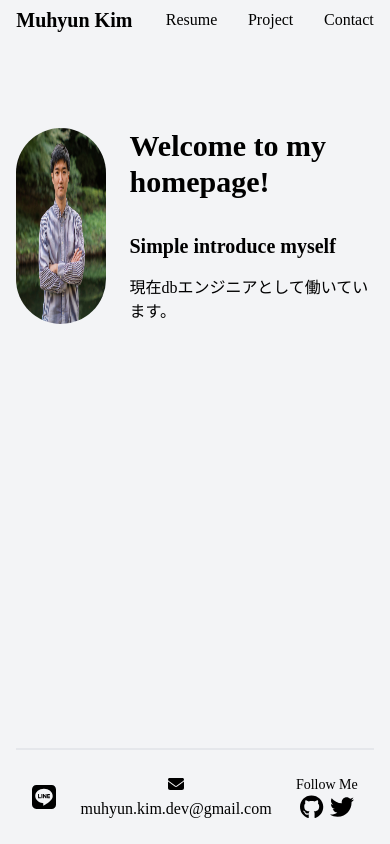
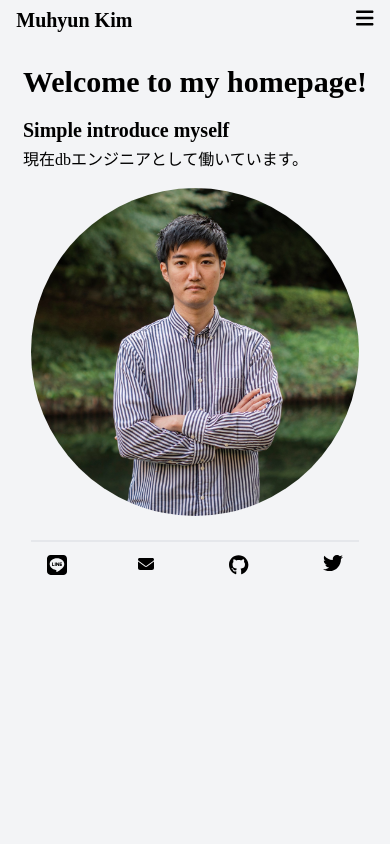
Before and after one commit to Muhyun-Kim/kim_resume, a React (Create React App) app: page / in a window 390 px wide. Built offline with nearby package versions, Linux system fonts and the light colour scheme.

Commit message:
responsive css

```diff
--- a/src/Components/EmailForm.tsx
+++ b/src/Components/EmailForm.tsx
@@ -26,7 +26,7 @@ function EmailForm() {
   return (
     <>
       <form ref={form} onSubmit={sendEmail}>
-        <div className="flex mb-4">
+        <div className="flex mb-4 max-md:flex-col">
           <div className="flex flex-col justify-between">
             <div className="flex flex-col w-11/12">
               <label>メールアドレス</label>
@@ -59,14 +59,14 @@ function EmailForm() {
           <div>
             <label htmlFor="message">本文</label>
             <input
-              className="border border-current h-40 w-full bg-gray-100"
+              className="border border-current h-40 w-full bg-gray-100 max-md:w-11/12"
               name="message"
               required
             ></input>
           </div>
         </div>
-        <div className="flex justify-center">
-          <div className="flex justify-center h-14 w-full bg-orange-400 border border-current rounded-full">
+        <div className="flex justify-center max-md:justify-start">
+          <div className="flex justify-center h-14 w-full bg-orange-400 border border-current rounded-full max-md:w-11/12">
             <input
               type="submit"
               value="Submit"
--- a/src/Components/Footer.tsx
+++ b/src/Components/Footer.tsx
@@ -20,34 +20,41 @@ function Footer() {
   };
   return (
     <>
-      <ul className="flex justify-between w-11/12 h-24 px-4 border-t-2 items-center fixed bottom-0 z-10 bg-gray-100">
+      <ul className="flex justify-between w-11/12 h-24 px-4 border-t-2 items-center md:fixed bottom-0 z-10 bg-gray-100 max-md:mt-6 max-md:h-12">
         <li className="flex flex-col items-center">
           <FontAwesomeIcon
             icon={faLine}
-            className="text-2xl"
+            className="text-2xl max-md:text-xl"
             onClick={lineClick}
           />
         </li>
-        <li className="flex flex-col items-center">
+        <li className="flex flex-col items-center max-md:items-start">
           <Link to="/contact">
             <FontAwesomeIcon icon={faEnvelope} />
           </Link>
-          <p>muhyun.kim.dev@gmail.com</p>
+          <p className="max-md:hidden">muhyun.kim.dev@gmail.com</p>
         </li>
         <li>
-          <p className=" text-sm">Follow Me</p>
+          <p className="text-sm max-md:hidden">Follow Me</p>
           <div className="flex justify-between px-1 w-full">
             <FontAwesomeIcon
               icon={faGithub}
-              className="text-2xl"
+              className="text-2xl max-md:text-xl"
               onClick={gitHubClick}
             />
             <FontAwesomeIcon
               icon={faTwitter}
-              className="text-2xl"
+              className="text-2xl max-md:hidden"
               onClick={twitterClick}
             />
           </div>
+        </li>
+        <li>
+          <FontAwesomeIcon
+            icon={faTwitter}
+            className="md:hidden max-md:text-xl"
+            onClick={twitterClick}
+          />
         </li>
       </ul>
     </>
--- /dev/null
+++ b/src/Components/MobileNav.tsx
@@ -0,0 +1,27 @@
+import React from "react";
+import { FontAwesomeIcon } from "@fortawesome/react-fontawesome";
+import { faXmark } from "@fortawesome/free-solid-svg-icons";
+import { Link } from "react-router-dom";
+
+function MobileNav() {
+  return (
+    <>
+      <div className="flex justify-end mt-16 w-full">
+        <FontAwesomeIcon icon={faXmark} className="text-xl" />
+      </div>
+      <ul>
+        <li>
+          <Link to="/resume">Resume</Link>
+        </li>
+        <li>
+          <Link to="/project">Project</Link>
+        </li>
+        <li>
+          <Link to="/contact">Contact</Link>
+        </li>
+      </ul>
+    </>
+  );
+}
+
+export default MobileNav;
--- a/src/Components/Nav.tsx
+++ b/src/Components/Nav.tsx
@@ -1,5 +1,7 @@
 import React from "react";
 import { Link } from "react-router-dom";
+import { FontAwesomeIcon } from "@fortawesome/react-fontawesome";
+import { faBars } from "@fortawesome/free-solid-svg-icons";
 
 function Nav() {
   return (
@@ -10,16 +12,21 @@ function Nav() {
             <Link to="/">Muhyun Kim</Link>
           </li>
         </div>
-        <div className="flex justify-between w-52">
+        <div className="flex justify-between w-52 max-md:hidden">
           <li>
             <Link to="/resume">Resume</Link>
           </li>
-          <li >
+          <li>
             <Link to="/project">Project</Link>
           </li>
           <li>
             <Link to="/contact">Contact</Link>
           </li>
+        </div>
+        <div className="md:hidden">
+          <Link to="/nav">
+            <FontAwesomeIcon icon={faBars} className="text-xl" />
+          </Link>
         </div>
       </ul>
     </>
--- a/src/Components/PageTitle.tsx
+++ b/src/Components/PageTitle.tsx
@@ -6,7 +6,7 @@ interface Props{
 
 function PageTitle({title}:Props) {
   return (
-    <div className="w-full px-20">
+    <div className="flex w-full px-20 max-md:p-0">
       <span className="self-start font-bold text-3xl">{title}</span>
     </div>
   );
--- a/src/Components/ResumeForm.tsx
+++ b/src/Components/ResumeForm.tsx
@@ -10,7 +10,7 @@ function ResumeForm({ period, title, detail }: Props) {
   return (
     <>
       <div>{period}</div>
-      <div className="mb-6">
+      <div className="mb-6 max-md:mb-2">
         <div className="font-extrabold">{title}</div>
         <div>{detail}</div>
       </div>
--- a/src/Components/Router.jsx
+++ b/src/Components/Router.jsx
@@ -7,6 +7,7 @@ import Resume from "../Router/Resume";
 import Project from "../Router/Project";
 import Contact from "../Router/Contact";
 import Footer from "./Footer";
+import MobileNav from "./MobileNav";
 
 function AppRouter() {
   return (
@@ -18,6 +19,7 @@ function AppRouter() {
           <Route path="/resume" element={<Resume />} />
           <Route path="/project" element={<Project />} />
           <Route path="/contact" element={<Contact />} />
+          <Route path="/nav" element={<MobileNav />} />
         </Routes>
         <Footer />
       </BrowserRouter>
--- a/src/Router/Contact.tsx
+++ b/src/Router/Contact.tsx
@@ -5,21 +5,21 @@ import PageTitle from "../Components/PageTitle";
 function Contact() {
   return (
     <>
-      <div className="flex flex-col items-center w-11/12 my-32">
+      <div className="flex flex-col items-center w-11/12 my-32 max-md:mt-16 max-md:mb-0">
         <PageTitle title="Contact" />
-        <div className="flex mt-2 px-20 w-full">
-          <div className="w-1/2">
+        <div className="flex mt-2 px-20 w-full max-md:flex-col max-md:p-0">
+          <div className="w-1/2 max-md:w-full">
             <p>ご連絡をお待ちしております。</p>
             <div className="flex flex-col mt-8">
-              <p className=" text-xl font-bold">Phone</p>
-              <p>080-8858-2858</p>
+              <p className=" text-xl font-bold">Line</p>
+              <p>kmh030369</p>
             </div>
             <div className="flex flex-col mt-8">
               <p className=" text-xl font-bold">Email</p>
               <p>muhyun.kim.dev@gmail.com</p>
             </div>
           </div>
-          <div className="w-1/2">
+          <div className="w-1/2 max-md:w-full max-md:mt-8">
             <EmailForm />
           </div>
         </div>
--- a/src/Router/Home.tsx
+++ b/src/Router/Home.tsx
@@ -3,13 +3,15 @@ import React from "react";
 function Home() {
   return (
     <>
-      <div className="flex justify-center mt-32">
-        <img src="../profile.png" className="w-3/12 rounded-full" />
-        <div className="flex flex-col pl-6 justify-center">
-          <span className="mb-8 text-3xl font-extrabold">
+      <div className="flex justify-center mt-32 max-md:flex-col-reverse max-md:items-center max-md:mt-16">
+        <img src="../profile.png" className="w-3/12 rounded-full max-md:mt-4 max-md:w-11/12" />
+        <div className="flex flex-col pl-6 justify-center max-md:pl-0">
+          <span className="mb-8 text-3xl font-extrabold max-md:mb-4">
             Welcome to my homepage!
           </span>
-          <span className="mb-4 text-xl font-extrabold">Simple introduce myself</span>
+          <span className="mb-4 text-xl font-extrabold max-md:mb-1">
+            Simple introduce myself
+          </span>
           <span>現在dbエンジニアとして働いています。</span>
         </div>
       </div>
--- a/src/Router/Resume.tsx
+++ b/src/Router/Resume.tsx
@@ -5,14 +5,14 @@ import PageTitle from "../Components/PageTitle";
 function Resume() {
   return (
     <>
-      <div className="flex flex-col items-center w-11/12 my-32">
+      <div className="flex flex-col items-center w-11/12 my-32 max-md:mt-16 max-md:mb-0">
         <PageTitle title="Resume" />
         {/** education */}
-        <div className="flex mt-20 border-b-2 px-20 w-full">
+        <div className="flex mt-20 border-b-2 px-20 w-full max-md:flex-col max-md:mt-10 max-md:p-0">
           <div className="w-1/2">
             <span className="font-extrabold text-xl">Education</span>
           </div>
-          <div>
+          <div className="max-md:mt-4">
             <ResumeForm
               period="2012.03 - 2015.02"
               title=" Kyungpook National University High School"
@@ -26,11 +26,11 @@ function Resume() {
           </div>
         </div>
         {/** Experience */}
-        <div className="flex mt-8 border-b-2 px-20 w-full">
+        <div className="flex mt-8 border-b-2 px-20 w-full max-md:flex-col max-md:mt-2 max-md:p-0">
           <div className="w-1/2">
             <span className="font-extrabold text-xl">Experience</span>
           </div>
-          <div>
+          <div className="max-md:mt-4">
             <ResumeForm
               period="2022.04 - 2022.09"
               title="株式会社ディーカナル"
@@ -44,15 +44,17 @@ function Resume() {
           </div>
         </div>
         {/** Experience */}
-        <div className="flex mt-8 px-20 w-full">
+        <div className="flex mt-8 px-20 w-full max-md:flex-col max-md:mt-2 max-md:p-0">
           <div className="w-1/2">
             <span className="font-extrabold text-xl">Skill</span>
           </div>
-          <ResumeForm
+          <div className="max-md:mt-4">
+            <ResumeForm
               period={null}
               title={null}
               detail="HTML, CSS, JS, TS, React, tailwindCSS"
             />
+          </div>
         </div>
       </div>
     </>
```
